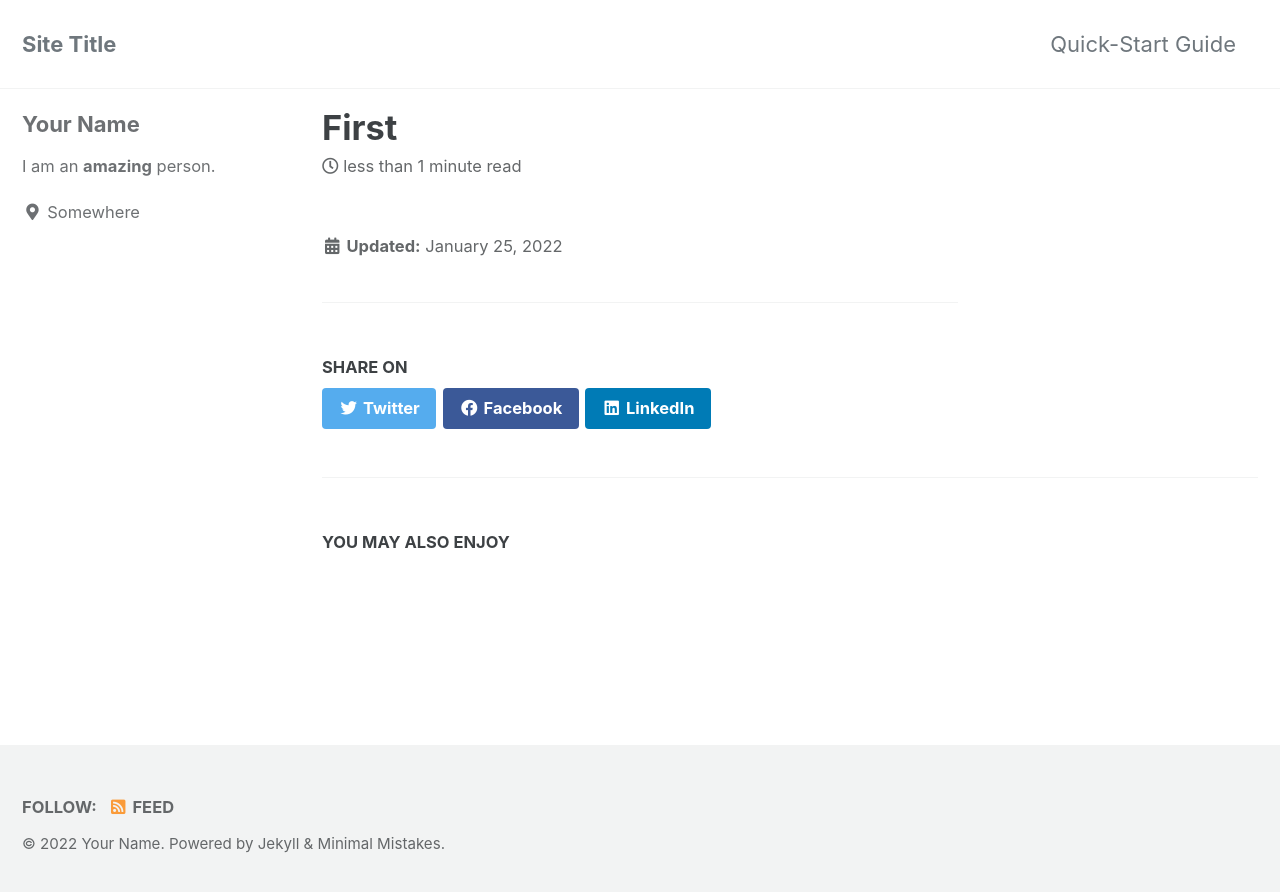
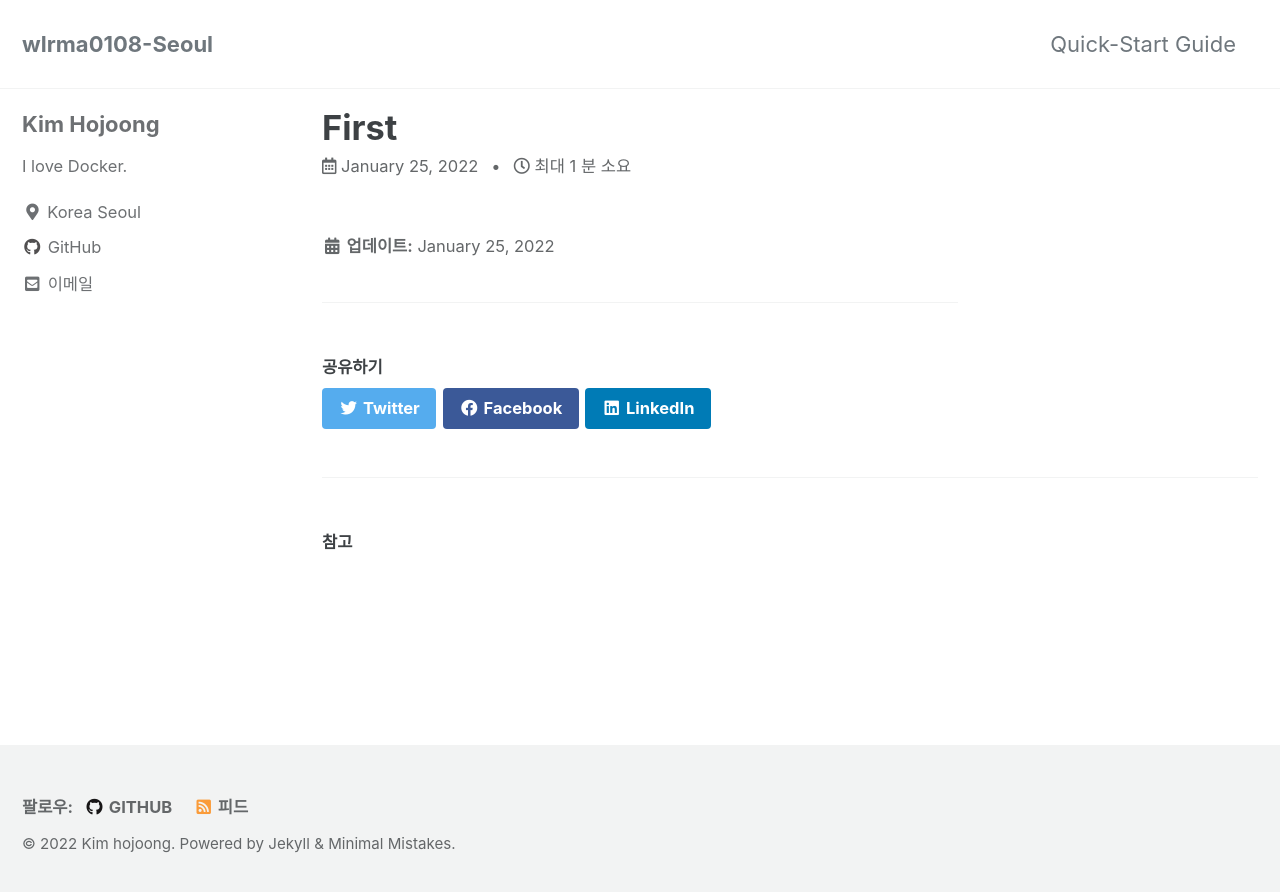
Before and after one commit to wlrma0108/wlrma0108.github.io, a Jekyll site: the page built from _posts/2022-01-25-first.md, in a window 1280 px wide. Shown: the top 892 px of the page. Built offline with Jekyll 4.4.1, drawn with Linux system fonts in a browser that asks for light colours; cached includes are drawn as plain includes.

Commit message:
Update _config.yml

```diff
--- a/_config.yml
+++ b/_config.yml
@@ -11,19 +11,19 @@
 # https://mmistakes.github.io/minimal-mistakes/docs/quick-start-guide/#installing-the-theme
 
 # theme                  : "minimal-mistakes-jekyll"
-# remote_theme           : "mmistakes/minimal-mistakes"
+remote_theme           : "mmistakes/minimal-mistakes"
 minimal_mistakes_skin    : "default" # "air", "aqua", "contrast", "dark", "dirt", "neon", "mint", "plum", "sunrise"
 
 # Site Settings
-locale                   : "en-US"
-title                    : "Site Title"
+locale                   : "ko"
+title                    : "wlrma0108-Seoul"
 title_separator          : "-"
 subtitle                 : # site tagline that appears below site title in masthead
-name                     : "Your Name"
-description              : "An amazing website."
+name                     : "Kim hojoong"
+description              : "Infrastructure as Code"
 url                      : "https://wlrma0108.github.io"
 baseurl                  : # the subpath of your site, e.g. "/blog"
-repository               : # GitHub username/repo-name e.g. "mmistakes/minimal-mistakes"
+repository               : "wlrma0108/wlrma0108.github.io"
 teaser                   : # path of fallback teaser image, e.g. "/assets/images/500x300.png"
 logo                     : # path of logo image to display in the masthead, e.g. "/assets/images/88x88.png"
 masthead_title           : # overrides the website title displayed in the masthead, use " " for no title
@@ -59,9 +59,9 @@ reCaptcha:
 atom_feed:
   path                   : # blank (default) uses feed.xml
   hide                   : # true, false (default)
-search                   : # true, false (default)
+search                   : true# true, false (default)
 search_full_content      : # true, false (default)
-search_provider          : # lunr (default), algolia, google
+search_provider          : lunr# lunr (default), algolia, google
 algolia:
   application_id         : # YOUR_APPLICATION_ID
   index_name             : # YOUR_INDEX_NAME
@@ -102,11 +102,11 @@ analytics:
 
 # Site Author
 author:
-  name             : "Your Name"
+  name             : "Kim Hojoong"
   avatar           : # path of avatar image, e.g. "/assets/images/bio-photo.jpg"
-  bio              : "I am an **amazing** person."
-  location         : "Somewhere"
-  email            :
+  bio              : "I love Docker."
+  location         : "Korea Seoul"
+  email            : "hojoong00@gmail.com"
   links:
     - label: "Email"
       icon: "fas fa-fw fa-envelope-square"
@@ -122,7 +122,7 @@ author:
       # url: "https://facebook.com/"
     - label: "GitHub"
       icon: "fab fa-fw fa-github"
-      # url: "https://github.com/"
+      url: "https://github.com/wlrma0108"
     - label: "Instagram"
       icon: "fab fa-fw fa-instagram"
       # url: "https://instagram.com/"
@@ -138,7 +138,7 @@ footer:
       # url:
     - label: "GitHub"
       icon: "fab fa-fw fa-github"
-      # url:
+      url: "https://github.com/wlrma0108"
     - label: "GitLab"
       icon: "fab fa-fw fa-gitlab"
       # url:
@@ -282,6 +282,7 @@ defaults:
       path: ""
       type: posts
     values:
+      show_date: true
       layout: single
       author_profile: true
       read_time: true
```
